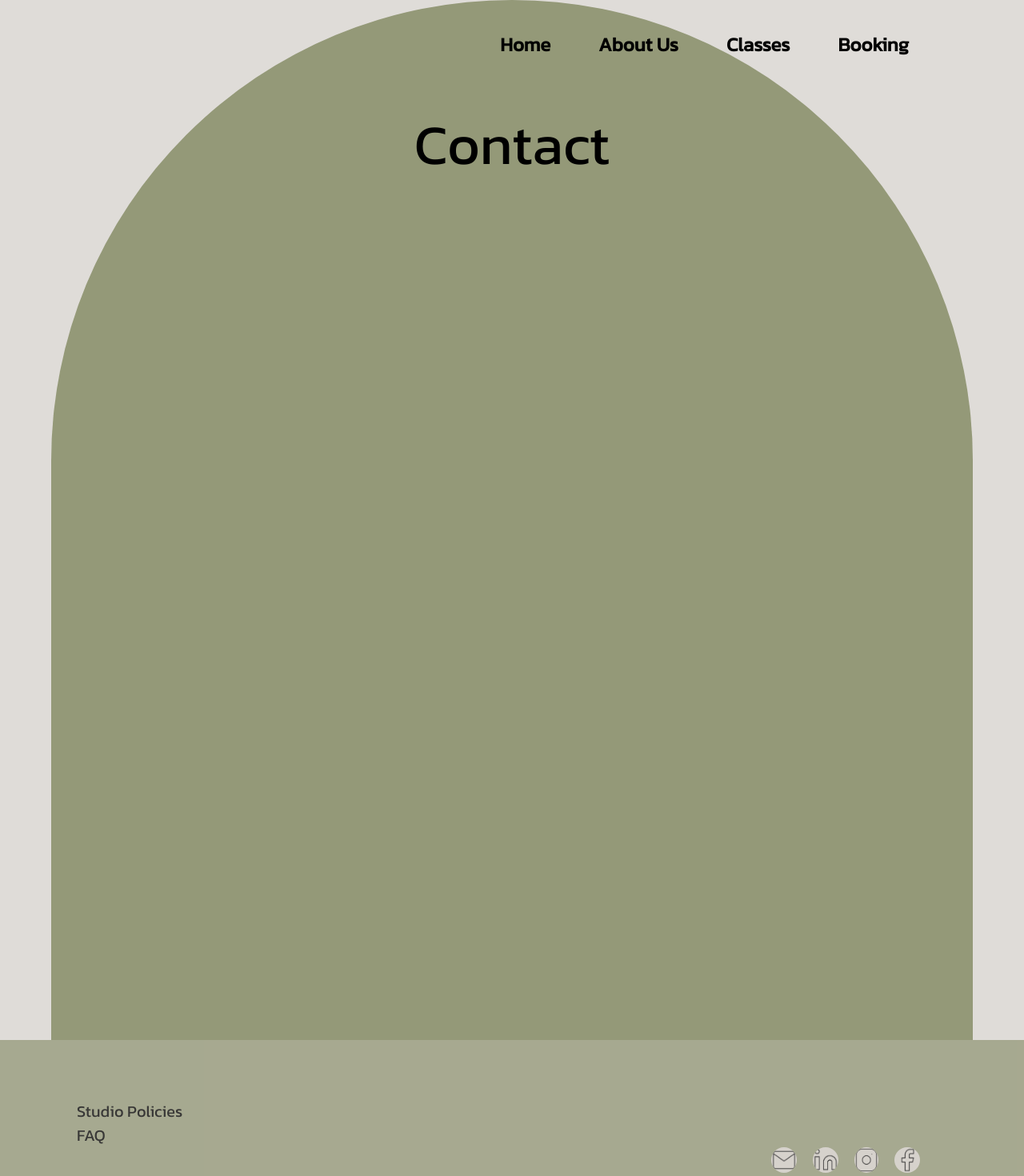
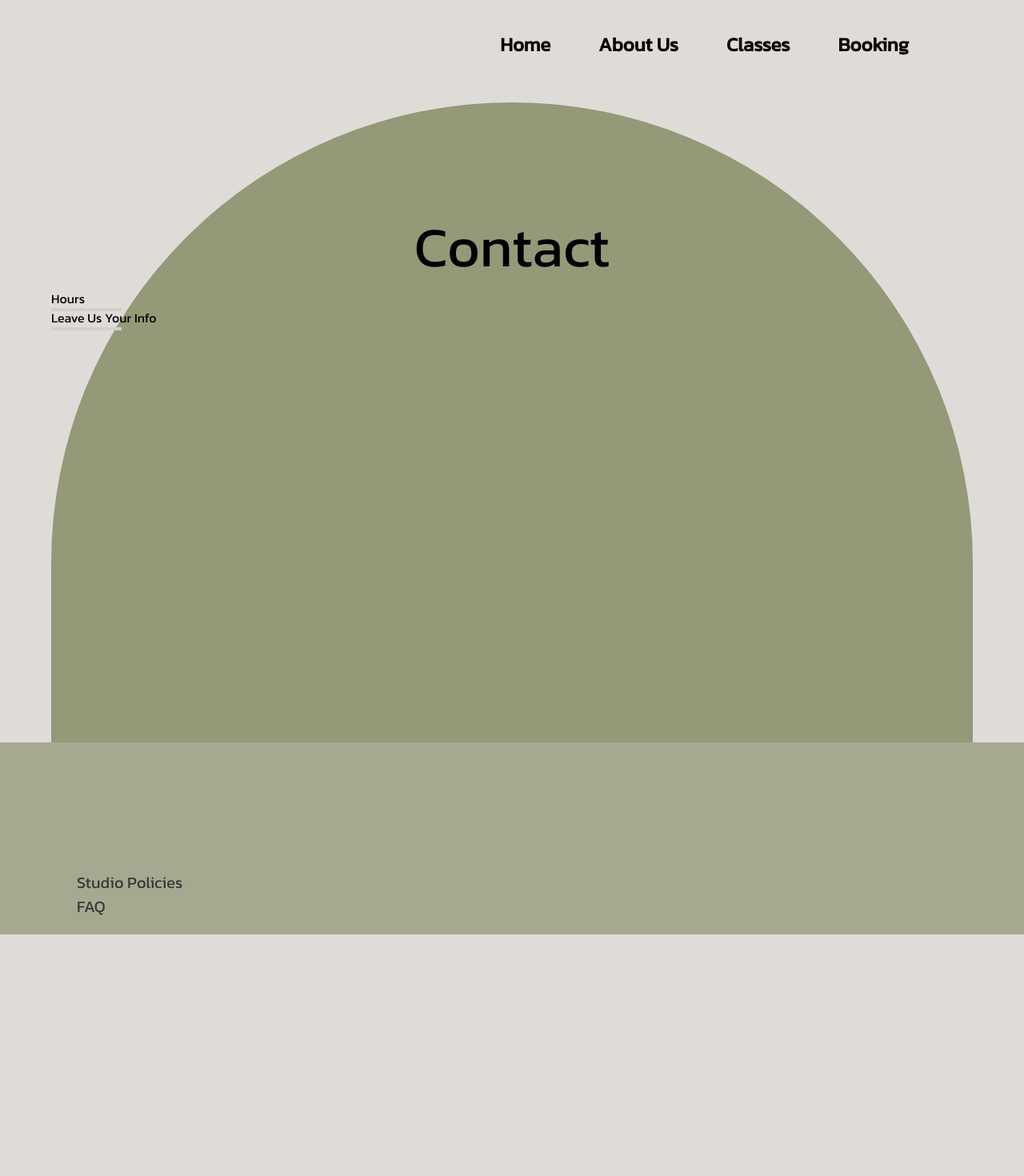
Before and after one commit to Carlie16604/Elevate, a React (Vite) app: page /Contact in a window 1280 px wide. Shown: the top 1470 px of the page at 80% size. After the commit the page ends 1340 px from the top, so only its background shows below. Built offline with nearby package versions, Linux system fonts and the light colour scheme.

Commit message:
setup API + touch ups

```diff
--- a/src/data/data.js
+++ b/src/data/data.js
@@ -5,20 +5,20 @@ import Air from '../assets/Offers/Air.png';
 
 //I want to add a date available category for the calendar
 
-export const Offers = [
+export const offers = [
     {
       id: 1,
       name: "Foundations",
       img: Foundations,
       description: "This class is a great way to find out what pilates is all about. You will be learning about all the pilates fundamentals during a safe yet challenging workout.",
       recommendation: "Recommendation: Start with 5-10 Foundations classes before moving on to next level classes.",
-      // instructor: ""
-      //level: easy,medium,hard?
-      // otherImgs: [
-      //   { id: 2, title: "Lay Down" },
-      //   { id: 3, title: "Jump through flaming hoop" },
-      // ],
-      // Maybe add different class
+      // schedule: [
+      //   {id: 2, day: 'monday', time: '9:00am - 10:00am', instructor: 'Lara Croft'},
+      //   {id: 3, day: 'monday', time: '11:00am - 12:00pm', instructor: 'Lara Croft'},
+      //   {id: 4, day: 'monday', time: '1:00pm - 2:00pm', instructor: 'Lara Croft'},
+      //   {id: 5, day: 'tuesday', time: '5:30pm - 6:30pm', instructor: 'Lara Croft'},
+      //   {id: 6, day: 'wednesday', time: '5:30pm - 6:30pm', instructor: 'Lara Croft'}
+      // ]
     },
     {
       id: 2,
@@ -26,6 +26,14 @@ export const Offers = [
       img: Water,
       description: "Take 50 minutes out of your day to reconnect with a strong yet elongated body. Reset how your body feels.",
       recommendation: "Recommendation: A great continuation after 5-10 Foundations level classes",
+      // schedule: [
+      //   {id: 2, day: 'tuesday', time: '9:00am - 10:00am', instructor: 'Kayla Price'},
+      //   {id: 3, day: 'tuesday', time: '10:00am - 11:00am', instructor: 'Kayla Price'},
+      //   {id: 4, day: 'thursday', time: '2:30pm - 3:30pm', instructor: 'Kayla Price'},
+      //   {id: 5, day: 'friday', time: '2:30pm - 3:30pm', instructor: 'Kayla Price'},
+      //   {id: 6, day: 'saturday', time: '9:00pm - 10:00pm', instructor: 'Netiri Sully'},
+      //   {id: 7, day: 'saturday', time: '10:30am - 11:30am', instructor: 'Netiri Sully'}
+      // ]
     },
     {
       id: 3,
@@ -33,12 +41,77 @@ export const Offers = [
       img: Fire,
       description: "Take your pilates practice to the next level. Challenge yourself with this full body workout that focuses on building strength, flexibility, coordination and balance. Bring on the fire!",
       recommendation: "Recommendation: A great continuation to Water.",
+      // schedule: [
+      //   {id: 2, day: 'monday', time: '5:30pm - 6:30pm', instructor: 'Jake Sully'},
+      //   {id: 3, day: 'tuesday', time: '11:30am - 12:30pm', instructor: 'Kayla Price'},
+      //   {id: 4, day: 'wednesday', time: '9:00am - 10:00am', instructor: 'Sam Flynn'},
+      //   {id: 5, day: 'wednesday', time: '11:00am - 12:00pm', instructor: 'Sam Flynn'},
+      //   {id: 6, day: 'thursday', time: '10:00am - 11:00am', instructor: 'Izzy Vila'}
+      // ]
     },
     {
       id: 4,
-      name: "Foundations",
-      img: Foundations,
-      description: "This class is a great way to find out what pilates is all about. You will be learning about all the pilates fundamentals during a safe yet challenging workout.",
+      name: "Air",
+      img: Air,
+      description: "Come and get your heart rate up in this 50-minute cardio focused class using a Pilates jump board. Due to its amazing design, this is a great workout to build your stamina while having a low impact on your joints.",
       recommendation: "Recommendation: Take this class 2-3 times a week in combination of our other pilates classes to give your body the diversity of strength and cardio training.",
+      // schedule: [
+      //   {id: 2, day: 'monday', time: '3:30pm - 4:30pm', instructor: 'Hannah Cage'},
+      //   {id: 3, day: 'tuesday', time: '3:30pm - 4:30pm', instructor: 'Hannah Cage'},
+      //   {id: 4, day: 'thursday', time: '5:30pm - 6:30pm', instructor: 'Hannah Cage'},
+      //   {id: 5, day: 'friday', time: '10:00am - 11:00am', instructor: 'Netiri Sully'},
+      //   {id: 6, day: 'saturday', time: '2:30pm - 3:30pm', instructor: 'Harry Potter'}
+      // ]
     },
-  ];
+];
+
+export const Schedule = [
+  {
+    id: 1,
+    day: "monday",
+    classes: [
+      {id: 2, type: 'foundations', time: '9:00am - 10:00am', instructor: 'Lara Croft'},
+      {id: 3, type: "water", time: '1:00pm - 2:00pm', instructor: 'Jake Sully'},
+      {id: 4, type: "air", time: '5:30pm - 6:30pm', instructor: 'Hannah Cage '}
+    ]
+  },
+  {
+    id: 2,
+    day: "tuesday",
+    classes: [
+      {id: 3, type: "fire", time: '10:30pm - 11:30pm', instructor: "Sam Flynn"},
+      {id: 4, type: 'air', time: "1:00pm - 2:00pm", instructor: 'Hannah Cage'},
+      {id: 5, type: 'water', time: '5:30pm - 6:30pm', instructor: "Kayla Price"}
+    ]
+  },
+  {
+    id: 3,
+    day: "wednesday",
+    classes: [
+      {id: 4, type: "foundations", time: "9:00am - 10:00am", instructor: 'Lara Croft'},
+      {id: 5, type: 'fire', time: '12:00pm - 1:00pm', instructor: 'Sam Flynn'},
+      {id: 6, type: 'water', time: '5:30pm - 6:30pm', instructor: "Kayla Price"}
+    ]
+  },
+  {
+    id: 4,
+    day: 'thursday',
+    classes: [
+      {id: 5}
+    ]
+  },
+  {
+    id: 5,
+    day: "friday",
+    classes: [
+      {}
+    ]
+  },
+  {
+    id: 6,
+    day: "saturday",
+    classes: [
+      {}
+    ]
+  }
+]
--- a/src/pages/Booking.jsx
+++ b/src/pages/Booking.jsx
@@ -12,7 +12,7 @@ const Booking = () => {
         <>
         <NavBar />
             <div id='Booking'>
-                <div className='container'>
+                <div className='container pt-32'>
                     <div className='bg-[#949978] h-[1300px] rounded-t-[4000px]'>
                         <div className='text-[70px] flex justify-center'>
                             <div className='mt-32'>
--- /dev/null
+++ b/src/pages/Components/Footer.jsx
@@ -0,0 +1,30 @@
+import React from "react";
+// import FB from '../../assets/Reviews/Facebook.png;';
+// import Insta from '../../assets/Reviews/Instagram.png';
+// import LN from '../../assets/Reviews/Linkedin.png';
+// import Mail from '../../assets/Reviews/Mail.png';
+
+const Footer = () => {
+    return (
+        <>
+            <div className='bg-[#949978] h-60 content-center w-screen text-[20px] opacity-75'>
+                <div className='container py-[10rem]'>
+                    <div className=' flex justify-between flex-col px-8 opacity-100'>
+                        <p>Studio Policies</p>
+                        <p>FAQ</p>
+                        <div className='flex justify-end'>
+                            <div className='w-8 h-8 flex flex-row gap-5 mr-[188.5px]'>
+                                {/* <img className='social-icon' src={Mail} alt='Mail Icon'/>
+                                <img className='social-icon' src={LN} alt='Linkedin Icon'/>
+                                <img className='social-icon' src={Insta} alt='Instagram Icon'/>
+                                <img className='social-icon' src={FB} alt='Facebook Icon'/> */}
+                            </div>
+                        </div>
+                    </div>
+                </div>
+            </div>
+        </>
+    )
+}
+
+export default Footer
--- a/src/pages/Contact.jsx
+++ b/src/pages/Contact.jsx
@@ -4,39 +4,31 @@ import FB from '../assets/Reviews/Facebook.png';
 import Insta from '../assets/Reviews/Instagram.png';
 import LN from '../assets/Reviews/Linkedin.png';
 import Mail from '../assets/Reviews/Mail.png';
-
+import Footer from './Components/Footer.jsx';
 const Contact = () => {
 
     return (
         <>
         <NavBar />
             <div id='Contact'>
-                <div className='container'>
-                    <div className='bg-[#949978] h-[1300px] rounded-t-[4000px]'>
+                <div className='container pt-32'>
+                    <div className='bg-[#949978] h-screen rounded-t-[4000px]'>
                         <div className='text-[70px] flex justify-center'>
                             <div className='mt-32'>
                                 <h1>Contact</h1>
                             </div>
                         </div>
-
-                    </div>
-                </div>
-                <div className='bg-[#949978] h-60 content-center w-screen text-[20px] opacity-75'>
-                    <div className='container'>
-                        <div className=' flex justify-between flex-col px-8 opacity-100'>
-                            <p>Studio Policies</p>
-                            <p>FAQ</p>
-                            <div className='flex justify-end'>
-                                <div className='w-8 h-8 flex flex-row gap-5 mr-[188.5px]'>
-                                    <img className='social-icon' src={Mail} alt='Mail Icon'/>
-                                    <img className='social-icon' src={LN} alt='Linkedin Icon'/>
-                                    <img className='social-icon' src={Insta} alt='Instagram Icon'/>
-                                    <img className='social-icon' src={FB} alt='Facebook Icon'/>
-                                </div>
-                            </div>
+                        <div>
+                            <h3>Hours</h3>
+                            <span className='absolute w-[5.5rem] h-[4px] bg-[#D4CFC9]'></span>
+                        </div>
+                        <div>
+                            <h3>Leave Us Your Info</h3>
+                            <span className='absolute w-[5.5rem] h-[4px] bg-[#D4CFC9]'></span>
                         </div>
                     </div>
                 </div>
+                <Footer />
             </div>
         </>
     )
```
